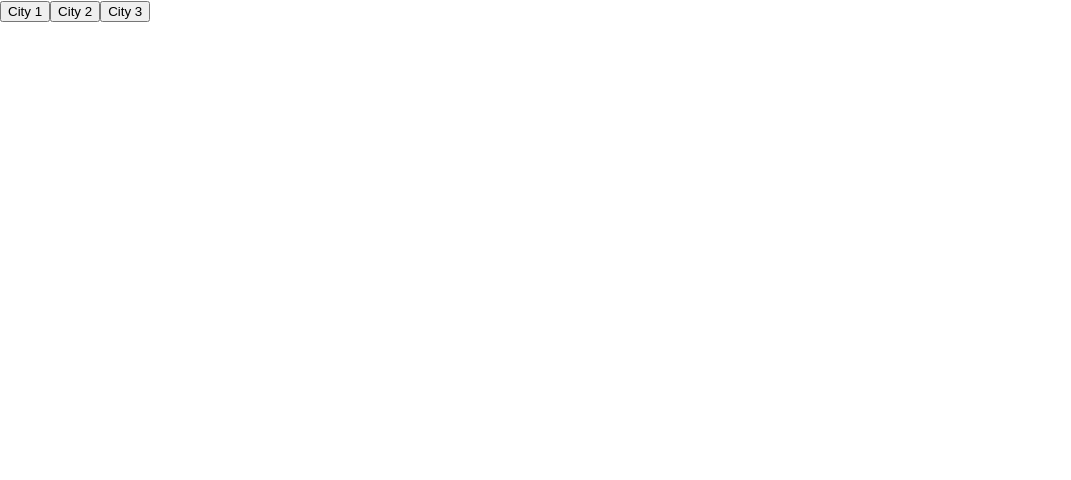
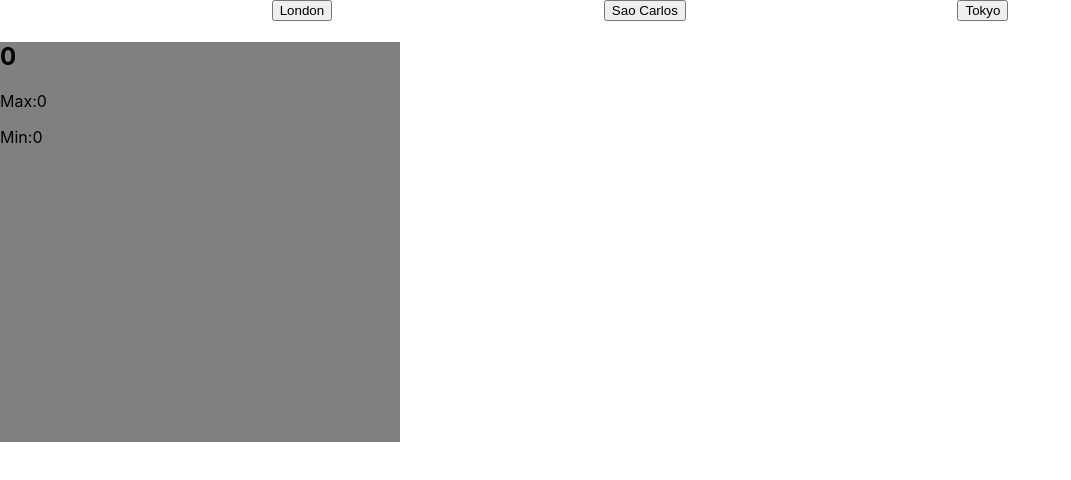
Before and after one commit to brufofo/ambar, a React (Create React App) app: page / in a window 1280 px wide. Shown: the top 480 px of the page, without its empty margins (0-1071 px from the left). Built offline with nearby package versions, Linux system fonts and the light colour scheme.

Commit message:
request API with axios + mockup

```diff
--- a/package.json
+++ b/package.json
@@ -7,6 +7,7 @@
     "@testing-library/jest-dom": "^5.14.1",
     "@testing-library/react": "^12.0.0",
     "@testing-library/user-event": "^13.2.1",
+    "axios": "^0.26.1",
     "prop-types": "^15.8.1",
     "react": "^17.0.2",
     "react-dom": "^17.0.2",
--- /dev/null
+++ b/src/api/openWeather.js
@@ -0,0 +1,18 @@
+import axios from 'axios';
+// import { useDispatch } from 'react-redux';
+// import { changeCity } from '../redux/citySlice';
+
+const URL = 'https://api.openweathermap.org/data/2.5/weather';
+const API_KEY = '0c6884cb2b8eec8f2c9ad9f739a35feb';
+
+export async function getWeatherByCityName(city) {
+  const { data } = await axios.get(URL, {
+    params: {
+      q: city,
+      units: 'metric',
+      APPID: API_KEY
+    }
+  });
+
+  return data;
+}
--- a/src/components/Button/Button.jsx
+++ b/src/components/Button/Button.jsx
@@ -1,17 +1,54 @@
 import PropTypes from 'prop-types';
 import React from 'react';
-import { useDispatch } from 'react-redux';
-import { changeCity } from '../../redux/citySlice';
+// import { useDispatch } from 'react-redux';
+// import { changeCity } from '../../redux/citySlice';
+// import axios from 'axios';
 
-const Button = ({ value }) => {
-  const dispatch = useDispatch();
+const Button = ({ value, teste }) => {
+  // const dispatch = useDispatch();
 
-  function selectCity(value) {
-    dispatch(changeCity(value));
-  }
+  // async function teste() {
+  //   const { data } = await axios.get('api.openweathermap.org/data/2.5/weather', {
+  //     params: {
+  //       q: 'london',
+  //       units: 'metric',
+  //       APPID: '0c6884cb2b8eec8f2c9ad9f739a35feb'
+  //     }
+  //   });
+
+  //   return data;
+  // }
+
+  // async function weatherAPIcall() {
+  //   // const x = await axios
+  //   //   .get(
+  //   //     'api.openweathermap.org/data/2.5/weather?q=london&appid=0c6884cb2b8eec8f2c9ad9f739a35feb'
+  //   //   )
+  //   //   .then((response) => console.log(response));
+  //   // console.log(x);
+  //   const data = await teste();
+  //   console.log(data);
+  // }
+
+  // async function req() {
+  //   await fetch(
+  //     'https://api.openweathermap.org/data/2.5/weather?q=london&appid=0c6884cb2b8eec8f2c9ad9f739a35feb'
+  //   )
+  //     .then((resp) => resp.json())
+  //     .then((data) => console.log(data));
+  // }
+
+  // function selectCity(value) {
+  //   dispatch(changeCity(value));
+  // }
+  // function teste(e) {
+  //   console.log(e);
+  //   onClick(e);
+  // }
 
   return (
-    <button value={value} onClick={(e) => selectCity(e.target.value)}>
+    <button value={value} onClick={() => teste('a')}>
+      {/* <button value={value} onClick={(e) => selectCity(e.target.value)}> */}
       {value}
     </button>
   );
@@ -21,5 +58,6 @@ export default Button;
 
 //PropTypes declaration
 Button.propTypes = {
-  value: PropTypes.string
+  value: PropTypes.string,
+  teste: PropTypes.any
 };
--- /dev/null
+++ b/src/components/Weather/Weather.jsx
@@ -0,0 +1,27 @@
+import React from 'react';
+import PropTypes from 'prop-types';
+
+const WeatherBox = ({ cityData }) => {
+  return (
+    <div style={{ height: '400px', width: '400px', backgroundColor: 'gray' }}>
+      <h1>{cityData.name}</h1>
+      <h2>{cityData.temp}</h2>
+      <p>Max:{cityData.temp_max}</p>
+      <p>Min:{cityData.temp_min}</p>
+    </div>
+  );
+};
+export default WeatherBox;
+
+//PropTypes declaration
+WeatherBox.propTypes = {
+  cityData: PropTypes.shape({
+    name: PropTypes.string.isRequired,
+    temp: PropTypes.number.isRequired,
+    temp_min: PropTypes.number.isRequired,
+    temp_max: PropTypes.number.isRequired,
+    feels_like: PropTypes.number,
+    pressure: PropTypes.number,
+    humidity: PropTypes.number
+  })
+};
--- a/src/redux/citySlice.js
+++ b/src/redux/citySlice.js
@@ -4,16 +4,15 @@ export const slice = createSlice({
   name: 'city',
   initialState: {
     name: '',
-    temperature: '',
-    min: '',
-    max: '',
-    image: ''
+    temp: 0,
+    temp_min: 0,
+    temp_max: 0
   },
+
   reducers: {
     changeCity(state, { payload }) {
-      //consume weather api bellow
-
-      return { ...state, name: payload };
+      console.log(payload);
+      return { name: payload.name, ...payload.main };
     }
   }
 });
--- a/src/views/MainPage/MainPage.jsx
+++ b/src/views/MainPage/MainPage.jsx
@@ -1,13 +1,39 @@
-import React from 'react';
-import Button from '../../components/Button/Button';
+import React, { useState } from 'react';
+import { useDispatch, useSelector } from 'react-redux';
+import { changeCity, selectCity } from '../../redux/citySlice';
+import { getWeatherByCityName } from '../../api/openWeather';
+import WeatherBox from '../../components/Weather/Weather';
 
 const MainPage = () => {
+  const dispatch = useDispatch();
+
+  const [selectedCityData, setSelectedCityData] = useState(useSelector(selectCity));
+
+  async function handleCity(value) {
+    try {
+      const data = await getWeatherByCityName(value);
+      dispatch(changeCity(data));
+      setSelectedCityData({ name: data.name, ...data.main });
+    } catch (error) {
+      console.log(error);
+    }
+  }
+
   return (
-    <>
-      <Button value="City 1"></Button>
-      <Button value="City 2"></Button>
-      <Button value="City 3"></Button>
-    </>
+    <div className="main-container">
+      <div className="button-container" style={{ display: 'flex', justifyContent: 'space-evenly' }}>
+        <button value="London" onClick={(e) => handleCity(e.target.value)}>
+          London
+        </button>
+        <button value="sao carlos" onClick={(e) => handleCity(e.target.value)}>
+          Sao Carlos
+        </button>
+        <button value="Tokyo" onClick={(e) => handleCity(e.target.value)}>
+          Tokyo
+        </button>
+      </div>
+      <WeatherBox cityData={selectedCityData} />
+    </div>
   );
 };
 
```
Also changed, not shown: .eslintrc.js, 1 other file (tests, documents, lock files or other folders).
